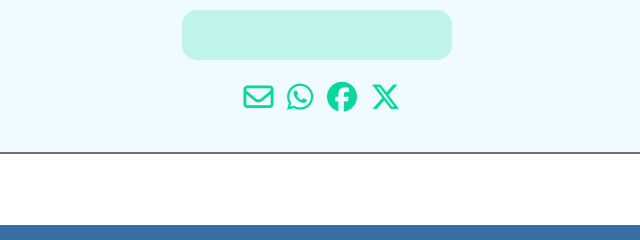
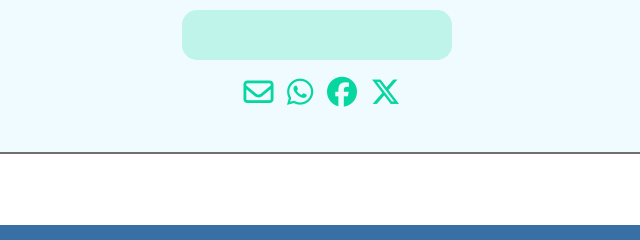
Before and after one commit to ahmedfathallaali/calculate-age, a plain HTML site: page index.html in a window 1280 px wide. Shown: the part 476-716 px from the top of the page, 323-963 px from the left. Drawn offline with Linux system fonts and the light colour scheme.

Commit message:
Update style.css

```diff
--- a/css/style.css
+++ b/css/style.css
@@ -67,7 +67,7 @@ input  {
     text-align: center;
 }
 .container .mail {
-    margin: 15px;
+    margin: 10px 0;
 }
 .container .mail a {
     margin-left: 10px;
```
